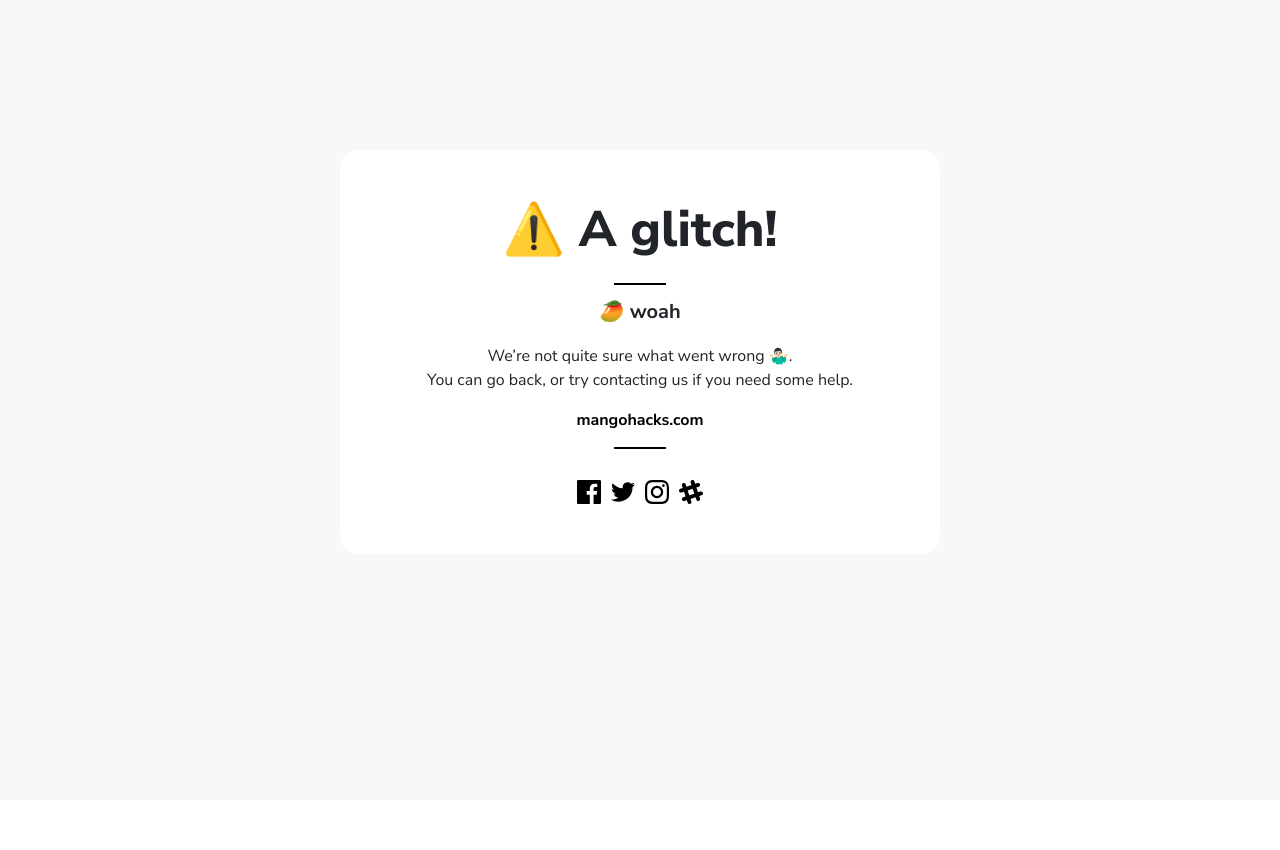
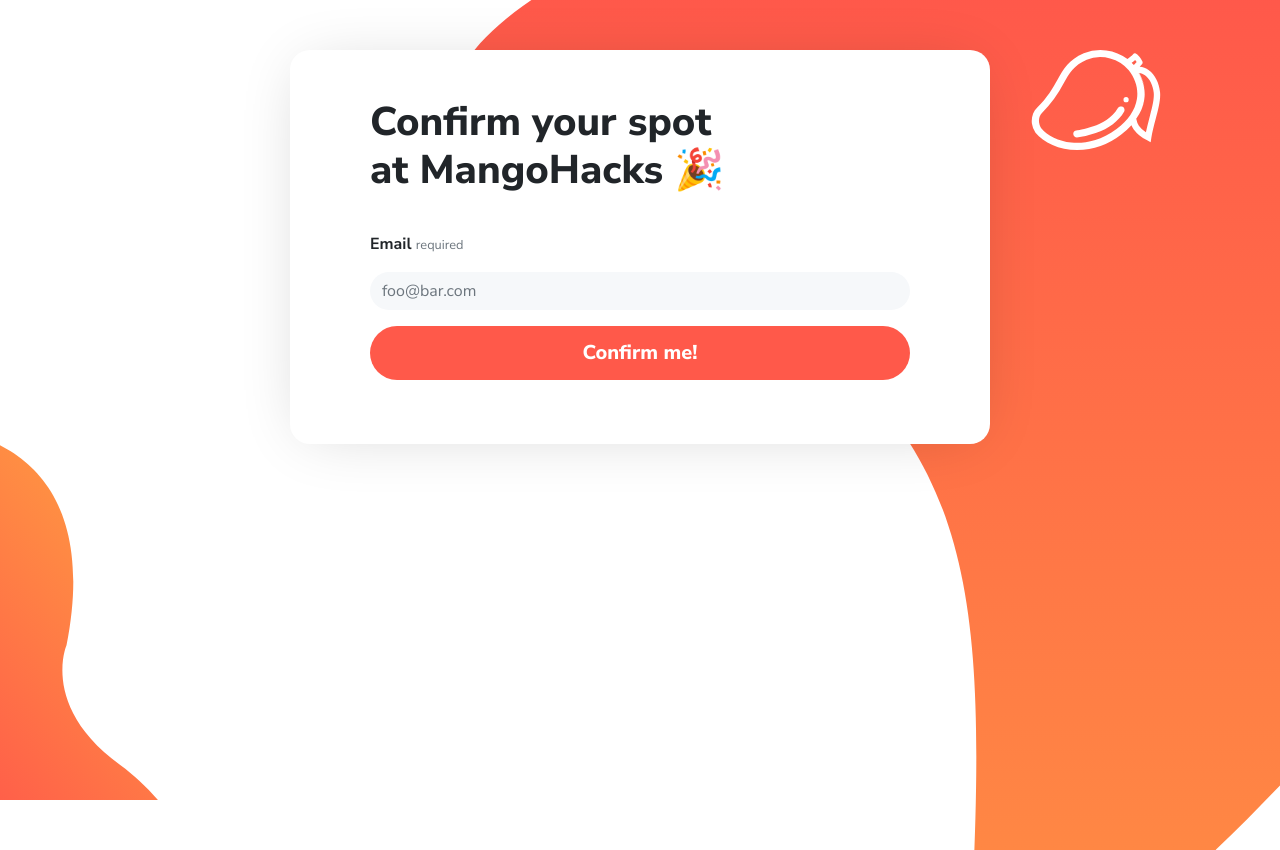
Before and after one commit to MangoHacks/mango-2019, a React (Create React App) app: page /confirm in a window 1280 px wide. Before the commit the page ends 800 px from the top, so only its background shows below. Built offline with nearby package versions, Linux system fonts and the light colour scheme; what flubber would draw is missing.

Commit message:
added confirm route

```diff
--- a/src/App.js
+++ b/src/App.js
@@ -9,6 +9,7 @@ import Landing from "./components/Landing";
 import Hacker from "./components/Applications/Hacker";
 import Mentor from "./components/Applications/Mentor";
 import Workshop from "./components/Applications/Workshop";
+import Confirm from "./components/Applications/Confirm";
 import Volunteer from "./components/Applications/Volunteer";
 import Carnival from "./components/Applications/Carnival";
 import Express from "./components/Applications/Express";
@@ -19,6 +20,7 @@ import VolunteerResponse from "./components/Responses/VolunteerResponse";
 import MentorResponse from "./components/Responses/MentorResponse";
 import WorkshopResponse from "./components/Responses/WorkshopResponse";
 import InterviewResponse from "./components/Responses/InterviewResponse";
+import ConfirmResponse from "./components/Responses/ConfirmResponse";
 
 import HTTP404 from "./components/HTTP404";
 
@@ -37,6 +39,7 @@ class App extends React.Component {
           <Route exact path="/interview-carnival" component={Carnival} />
           <Route exact path="/interview-express" component={Express} />
           <Route exact path="/interview-ge" component={Ge} />
+          <Route exact path="/confirm" component={Confirm} />
 
           {/* Responses */}
           <Route exact path="/hackerresponse" component={HackerResponse} />
@@ -53,6 +56,7 @@ class App extends React.Component {
             path="/interview-response"
             component={InterviewResponse}
           />
+          <Route exact path="/confirm-response" component={ConfirmResponse} />
 
           <Route component={HTTP404} />
         </Switch>
--- /dev/null
+++ b/src/components/Applications/Confirm.js
@@ -0,0 +1,100 @@
+import React from "react";
+import { BeatLoader } from "react-spinners";
+
+import Mango from "../shared/Mango";
+import { RegBlobTop, RegBlobBottom } from "../Icons";
+
+import registerService from "../../services/register";
+
+class Confirm extends React.Component {
+  state = { loading: false };
+
+  submit = async e => {
+    e.preventDefault();
+
+    const form = new FormData(e.target);
+
+    let values = [...form.values()];
+    let fields = {};
+    [...form.keys()].forEach((key, i) => {
+      fields[key] = values[i];
+    });
+
+    try {
+      this.setState({ loading: true });
+      await registerService.confirm(fields);
+
+      this.props.history.push({ pathname: "/confirm-response" });
+    } catch (e) {
+      this.setState({ loading: false });
+      alert(e);
+    }
+  };
+
+  render() {
+    const { loading } = this.state;
+
+    return (
+      <React.Fragment>
+        <RegBlobTop
+          className="reg-blob"
+          topColor="#FF4C4C"
+          bottomColor="#FF8E43"
+        />
+        <RegBlobBottom
+          className="reg-blob-bottom"
+          topColor="#FF8E43"
+          bottomColor="#FF4C4C"
+        />
+        <Mango className="register-mango" color="white" />
+        <div className="registration-card">
+          {loading && (
+            <div className="loading">
+              <h2>Prepping something sweet..</h2>
+              <p className="text-muted">One sec 😬..</p>
+              <BeatLoader color="#FF4C4C" />
+            </div>
+          )}
+
+          {loading || (
+            <React.Fragment>
+              <h1>
+                Confirm your spot <br />
+                at MangoHacks 🎉
+              </h1>
+              <form onSubmit={this.submit}>
+                {/* Email */}
+                <div className="form-group">
+                  <label htmlFor="email">
+                    Email&nbsp;
+                    <span className="text-muted">
+                      <small>required</small>
+                    </span>
+                  </label>
+                  <input
+                    required
+                    name="email"
+                    type="email"
+                    className="form-control"
+                    aria-describedby="email"
+                    placeholder="foo@bar.com"
+                    autoComplete="off"
+                  />
+                </div>
+
+                {/* Button */}
+                <div className="form-group">
+                  <button type="submit" style={{ backgroundColor: "#FF594A" }}>
+                    Confirm me!
+                  </button>
+                </div>
+              </form>
+            </React.Fragment>
+          )}
+        </div>
+      </React.Fragment>
+    );
+  }
+}
+
+export default Confirm;
--- /dev/null
+++ b/src/components/Responses/ConfirmResponse.js
@@ -0,0 +1,89 @@
+import React from "react";
+
+import Mango from "../shared/Mango";
+
+import {
+  ResBlobTop,
+  ResBlobBottom,
+  Facebook,
+  Twitter,
+  Instagram,
+  Slack
+} from "../Icons";
+
+const ConfirmResponse = props => {
+  return (
+    <div className="response">
+      <Mango className="response-mango" color="white" />
+      <ResBlobTop className="res-blob-top" />
+      <ResBlobBottom className="res-blob-bottom" />
+
+      <div className="card" style={{ top: "50px" }}>
+        <h1>
+          You've confirmed your spot to <br />
+          Mango! 🚀
+        </h1>
+        <hr />
+        <h5>🥭 Sweet!</h5>
+        <p>
+          We're super excited to have you join us at Florida International
+          University <b>February 1st - 3rd 🗓</b>
+        </p>
+        <hr />
+        <p style={{ textAlign: "left" }}>
+          We know what you're thinking, should I bring some mangos? The answer
+          is no, we've got plenty 😅
+          <br />
+          <br />
+          Here are some <b>#HackathonEssentials</b> you wanna make sure you have
+          for the big day 👨🏻💻📩
+          <br />
+        </p>
+        <ul style={{ listStyle: "none", textAlign: "left" }}>
+          <li>👤 ID</li>
+          <li>💻 Laptop </li>
+          <li>📱 Phone</li>
+          <li>🔌 Chargers</li>
+          <li>💦 Toothbrush & Toothpaste</li>
+          <li>👕👞 Change of Clothes</li>
+          <li>😴 Sleeping bags (if you’re planning on sleeping)</li>
+          <li>⚡️ ️️Anything else to keep you fresh</li>
+        </ul>
+        <hr />
+
+        <p>
+          <b>
+            Join our{" "}
+            <a href="https://mangohacks.slack.com/">
+              {" "}
+              <u>slack</u>
+            </a>{" "}
+            to stay up to date with all things mangohacks.
+          </b>
+        </p>
+
+        <a href="https://mangohacks.com">
+          <b>mangohacks.com</b>
+        </a>
+        <hr />
+
+        <div className="social-media">
+          <a target="_blank" href="https://www.facebook.com/MangoHacks">
+            <Facebook fill="#000" />
+          </a>
+          <a target="_blank" href="https://twitter.com/fiumangohacks">
+            <Twitter fill="#000" />
+          </a>
+          <a target="_blank" href="https://instagram.com/fiumangohacks">
+            <Instagram fill="#000" />
+          </a>
+          <a target="_blank" href="https://mangohacks.slack.com/">
+            <Slack fill="#000" />
+          </a>
+        </div>
+      </div>
+    </div>
+  );
+};
+
+export default ConfirmResponse;
--- a/src/services/register.js
+++ b/src/services/register.js
@@ -51,8 +51,6 @@ const workshop = fields =>
 const interview = (fields, company) =>
   new Promise(async (resolve, reject) => {
     try {
-      console.log({ company, hacker: fields });
-      resolve();
       // const { data } = await ri.post("/interview", { company, hacker: fields });
       // resolve(data);
     } catch (e) {
@@ -60,4 +58,13 @@ const interview = (fields, company) =>
     }
   });
 
-export default { hacker, mentor, volunteer, workshop, interview };
+const confirm = email =>
+  new Promise(async (resolve, reject) => {
+    try {
+      // const { data } = await ri.put("/application", { email });
+      // resolve(data);
+    } catch (e) {
+      reject(e.response.data.error);
+    }
+  });
+export default { hacker, mentor, volunteer, workshop, interview, confirm };
```
